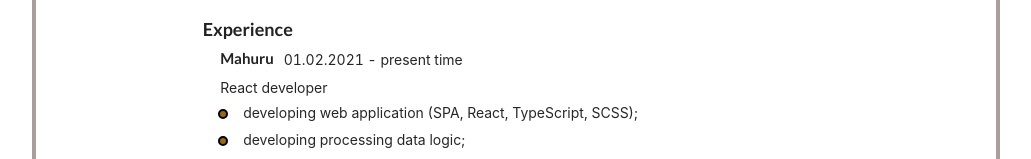
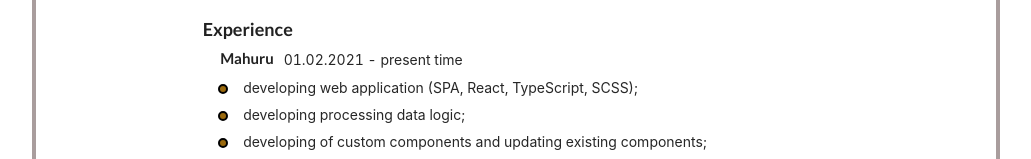
Before and after one commit to MaximSamorukov/react_resume, a React (Create React App) app: page / in a window 1280 px wide. Shown: the part 353-512 px from the top of the page, without its empty margins (124-1155 px from the left). Built offline with nearby package versions, Linux system fonts and the light colour scheme; no server answers.

Commit message:
added hover styles and format

```diff
--- a/src/components/Instruments.jsx
+++ b/src/components/Instruments.jsx
@@ -1,16 +1,14 @@
 import React, { useContext } from "react";
 import { LanguageContext } from "../context";
 import { data } from "../data/data";
-import c from './styles/instruments.module.scss';
+import c from "./styles/instruments.module.scss";
 
 const Instruments = () => {
   const {
     language: { language },
   } = useContext(LanguageContext);
   return (
-    <div
-      className={c.bulleted_list}
-    >
+    <div className={c.bulleted_list}>
       {data[language]?.instruments.map(({ label }, index) => {
         return (
           <div key={index} className={c.list_item}>
--- a/src/components/Job_item.jsx
+++ b/src/components/Job_item.jsx
@@ -1,6 +1,6 @@
 import React, { useContext } from "react";
 import { LanguageContext } from "../context";
-import c from './styles/job_item.module.scss';
+import c from "./styles/job_item.module.scss";
 
 export const JobItem = ({ item }) => {
   const {
@@ -9,32 +9,15 @@ export const JobItem = ({ item }) => {
   const { company, title, start, end, description } = item;
   const nowDaysString = language === "en" ? "present time" : "н.в.";
   return (
-    <div
-      className={c.content}
-    >
-      <div
-        className={c.company_wrapper}
-      >
-        <div
-          className={c.company_name}
-        >
+    <div className={c.content}>
+      <div className={c.company_wrapper}>
+        <div className={c.company_name}>
           <h4 className="ui header">{company}</h4>
         </div>
-        <div
-          className={c.company_years_of_work}
-        >
+        <div className={c.company_years_of_work}>
           <span>{start}</span>
           <span> - </span>
           <span>{typeof end === "string" ? end : nowDaysString}</span>
-        </div>
-      </div>
-      <div
-        className={c.job_title_wrapper}
-      >
-        <div
-          className={c.job_title}
-        >
-          <span>{title}</span>
         </div>
       </div>
 
--- a/src/components/styles/instruments.module.scss
+++ b/src/components/styles/instruments.module.scss
@@ -10,9 +10,9 @@
   .list_item {
     position: relative;
     margin-bottom: 5px;
-   }
-   .list_item::before {
-      content: '';
+
+    &::before {
+      content: "";
       position: absolute;
       display: block;
       width: 10px;
@@ -22,6 +22,12 @@
       border-radius: 50%;
       top: 7px;
       left: -25px;
-
+    }
+    &:hover {
+      &::before {
+        background-color: white;
+      }
+      cursor: pointer;
     }
   }
+}
--- a/src/components/styles/job_item.module.scss
+++ b/src/components/styles/job_item.module.scss
@@ -7,6 +7,7 @@
     display: flex;
     flex-direction: row;
     justify-content: flex-start;
+    margin-bottom: 8px;
 
     .company_name {
       margin-right: 10px;
@@ -14,17 +15,6 @@
 
     .company_years_of_work {
       line-height: 18px;
-      }
-   }
-   .job_title_wrapper {
-      display: flex;
-      flex-direction: row;
-      justify-content: flex-start;
-      margin-bottom: 3px;
-
-      .job_title {
-         margin-right: 10px;
-         margin-top: 8px;
     }
   }
   .bulleted_list {
@@ -35,9 +25,8 @@
     .list_item {
       position: relative;
       margin-bottom: 5px;
-      }
-      .list_item::before {
-         content: '';
+      &::before {
+        content: "";
         position: absolute;
         display: block;
         width: 10px;
@@ -47,7 +36,13 @@
         border-radius: 50%;
         top: 7px;
         left: -25px;
-
+      }
+      &:hover {
+        &::before {
+          background-color: white;
+        }
+        cursor: pointer;
       }
     }
   }
+}
```
Also changed, not shown: src/components/WorkExperiemce.jsx (+5 -3 lines). Lines whose indentation alone changed are shown as unchanged.
